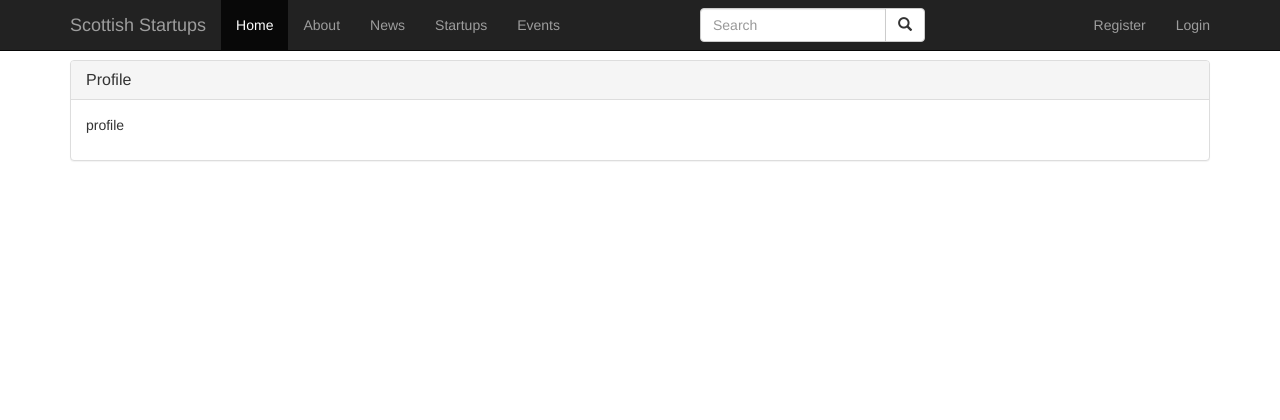
After one commit to martygrant/scotstartup, a Django app: template templates/scotstartup/profile.html in a window 1280 px wide. The commit adds this page. Shown: the top 420 px of the page. Run offline with Django 3.2, Linux system fonts and the light colour scheme; the template is opened without the code that fills it, so the values that code supplies are empty; parts of the project's set-up code (start-up, migrations or seed data) failed here and were passed over; some libraries are stand-ins or nearby versions.

Commit message:
added profile page

```diff
--- a/scotstartup/urls.py
+++ b/scotstartup/urls.py
@@ -7,6 +7,7 @@ urlpatterns = patterns('',
         url(r'^search/$', views.search, name='search'),
         url(r'^about/$', views.about, name='about'),
         url(r'^news/$', views.news, name='news'),
+        url(r'^profile/$', views.profile, name='profile'),
         url(r'^add_company/$', views.add_company, name="add_company"),
         url(r'^add_event/$', views.add_event, name="add_event"),
         url(r'^event/(?P<event_name_slug>[\w\-]+)/$', views.event, name="event"),
--- a/scotstartup/views.py
+++ b/scotstartup/views.py
@@ -124,3 +124,6 @@ def search(request):
             pass
 
     return render(request, 'scotstartup/search.html', context_dict)
+
+def profile(request):
+    return render(request, 'scotstartup/profile.html')
--- a/templates/scotstartup/base.html
+++ b/templates/scotstartup/base.html
@@ -57,8 +57,8 @@
 
         <ul class="nav navbar-nav navbar-right">
           {% if user.is_authenticated %}
+          <li><a href="{% url 'profile' %}">Profile</a></li>
           <li><a href="{% url 'auth_logout' %}?next=/scotstartup/">Logout</a></li>
-          <li><a href="{% url 'add_company' %}">Add a New Company</a></li>
           {% else %}
           <li><a href="{% url 'registration_register' %}">Register</a></li>
           <li><a href="{% url 'auth_login' %}">Login</a></li>
--- /dev/null
+++ b/templates/scotstartup/profile.html
@@ -0,0 +1,18 @@
+{% extends 'scotstartup/base.html' %}
+{% load scotstartup_extras %}
+{% load staticfiles %}
+
+{% block title %} Search {% endblock %}
+
+{% block body %}
+
+<div class="panel panel-default">
+    <div class="panel-heading">
+        <h3 class="panel-title">Profile</h3>
+    </div>
+    <div class="panel-body">
+        <p>profile</p>
+    </div>
+</div>
+
+{% endblock %}
```
